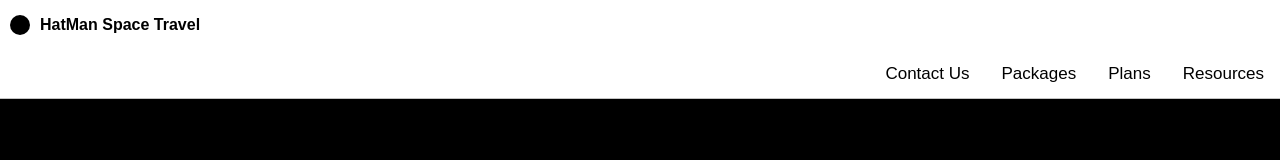
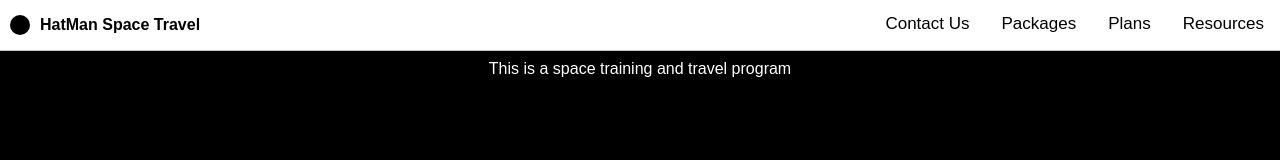
Before and after one commit to BirdWithAKeyboard/Hatman-In-Space, a plain HTML site: page template.html in a window 1280 px wide. Drawn offline with Linux system fonts and the light colour scheme.

Commit message:
Update template.html

```diff
--- a/template.html
+++ b/template.html
@@ -7,7 +7,7 @@
 <body>
 
 <div class="topbanner">
-  <div style="margin-left: 10px; display: flex; align-items: center;color: black;">
+  <div style="margin-left: 10px; display: flex; align-items: center;color: black;float: left;">
     <div class="logo"></div>
     <p><b>HatMan Space Travel</b></p>
   </div>
```
